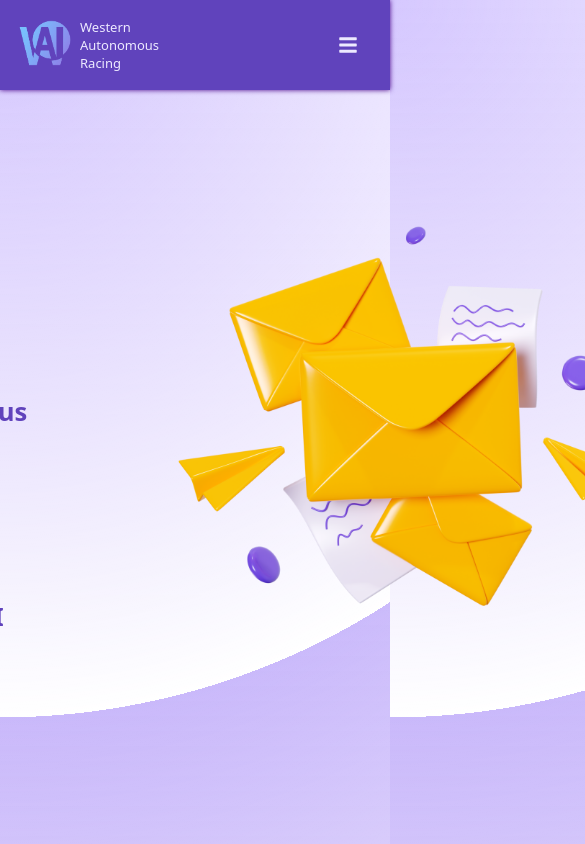
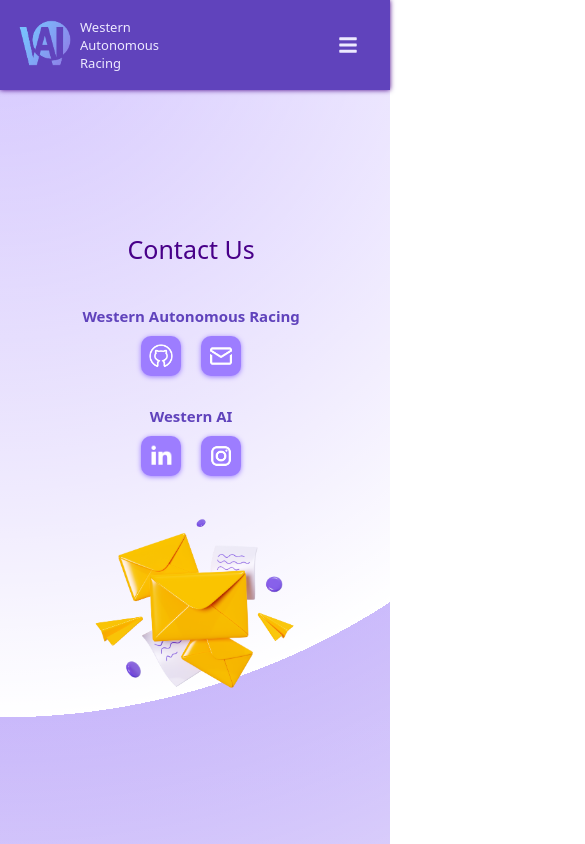
Before and after one commit to sehaj1408/western-autonomous-racing-website, a React (Create React App) app: page /contact in a window 390 px wide. Shown: the top 844 px of the page, 585 px wide, since content can reach past the window. Built offline with nearby package versions, Linux system fonts and the light colour scheme.

Commit message:
add mobile styling to contact page

```diff
--- a/src/Components/ContactPage/ContactPage.module.css
+++ b/src/Components/ContactPage/ContactPage.module.css
@@ -5,6 +5,7 @@
   flex-direction: row;
   align-items: center;
   justify-content: center;
+  overflow-x: hidden;
 }
 
 .contact {
@@ -21,7 +22,7 @@
 
 .contact-us-text {
   color: var(--purple-dark);
-  font-size: 4rem;
+  font-size: 60px;
   font-weight: 500;
   margin-bottom: 80px;
 }
@@ -66,3 +67,91 @@
   height: 450px;
   width: 450px;
 }
+
+@media screen and (max-width: 1200px) {
+  .contact-text-and-info-container {
+    margin-right: 2vw;
+    width: 370px;
+  }
+
+  .contact-us-text {
+    font-size: 40px;
+    width: 100%;
+    margin-bottom: 70px;
+  }
+
+  .contact-info-container {
+    margin-left: 50px;
+  }
+
+  .contact-name {
+    font-size: 23px;
+  }
+
+  .contact-info-container {
+    width: 400px;
+  }
+
+  .contact-buttons-container button {
+    width: 40px;
+    height: 40px;
+  }
+
+  .contact-image {
+    height: 350px;
+    width: 350px;
+  }
+}
+
+@media screen and (max-width: 768px) {
+  .contact-container {}
+
+  .contact {
+    flex-direction: column;
+    position: fixed;
+    top: 5vh;
+  }
+
+  .contact-text-and-info-container {
+    display: flex;
+    align-items: center;
+    justify-content: center;
+    flex-direction: column;
+  }
+
+  .contact-info-container {
+    display: flex;
+    flex-direction: column;
+    align-items: center;
+    justify-content: center;
+    margin: 30px auto;
+  }
+
+  .contact-name {
+    font-size: 15px;
+    margin-bottom: 10px;
+  }
+
+  .contact-buttons-container {
+    margin: 0 auto;
+  }
+
+  .contact-buttons-container button {
+    height: 40px;
+    width: 40px;
+    margin: 0 10px;
+  }
+
+  .contact-us-text {
+    font-size: 25px;
+    margin: 10px 0;
+    display: flex;
+    align-items: center;
+    justify-content: center;
+  }
+
+  .contact-image {
+    height: 200px;
+    width: 200px;
+  }
+}
--- a/src/Components/OverviewPage/OverviewPage.jsx
+++ b/src/Components/OverviewPage/OverviewPage.jsx
@@ -7,6 +7,14 @@
   return (
     <div className={styles['overview-container']}>
       <div className={styles['overview-container-2']}>
+        <div className={`${styles['section-title-text-container']} ${styles['video-text-container']}`}>
+          <div className={styles['horizontal-line']}></div>
+          <div className={styles['section-title-text']}>Video</div>
+          <div className={styles['horizontal-line']}></div>
+        </div>
+        <div className={styles['video']}>
+          <YoutubeEmbed embedId="XIxxdxKqV5I" />
+        </div>
         <div className={`${styles['section-title-text-container']} ${styles['photo-text-container']}`}>
           <div className={styles['horizontal-line']}></div>
           <div className={styles['section-title-text']}>Gallery</div>
@@ -15,14 +23,6 @@
         <div className={styles['carousel']}>
           <ImageCarousel />
         </div>
-        <div className={`${styles['section-title-text-container']} ${styles['video-text-container']}`}>
-          <div className={styles['horizontal-line']}></div>
-          <div className={styles['section-title-text']}>Video</div>
-          <div className={styles['horizontal-line']}></div>
-        </div>
-        <div className={styles['video']}>
-          <YoutubeEmbed embedId="XIxxdxKqV5I" />
-        </div>
       </div>
     </div >
   )
--- a/src/Components/OverviewPage/OverviewPage.module.css
+++ b/src/Components/OverviewPage/OverviewPage.module.css
@@ -13,6 +13,7 @@
   flex-direction: column;
   align-items: center;
   justify-content: center;
+  margin-top: 150px;
 }
 
 .section-title-text-container {
@@ -23,13 +24,11 @@
 }
 
 .photo-text-container {
-  margin-top: 150px;
   justify-content: flex-start;
 }
 
 .video-text-container {
   justify-content: flex-end;
-  margin-top: 80px;
 }
 
 .carousel {
@@ -42,6 +41,7 @@
   border-bottom: 2px solid white;
   box-shadow: 0px 2px 10px rgba(0, 0, 0, 0.606);
   background-color: var(--purple-light);
+  margin-bottom: 50px;
 }
 
 .horizontal-line {
@@ -76,4 +76,6 @@
   .section-title-text {
     font-size: 25px;
   }
+
+  .carousel {}
 }
```
